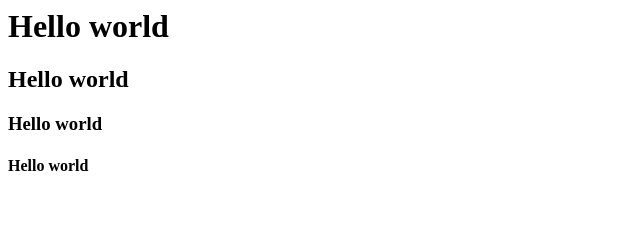
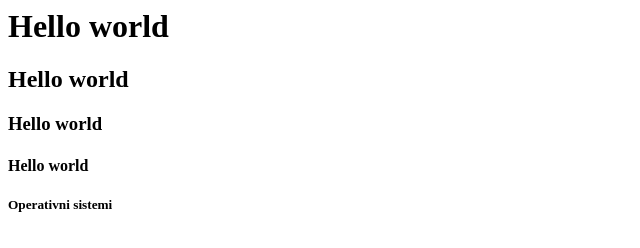
Before and after one commit to ristopopovic/vezba1, a plain HTML site: page index.html in a window 1280 px wide. Shown: the whole page, without its empty margins (0-640 px from the left). Drawn offline with Linux system fonts and the light colour scheme.

Commit message:
Prva promena

```diff
--- a/index.html
+++ b/index.html
@@ -2,3 +2,4 @@
 <h2>Hello world</h2>
 <h3>Hello world</h3>
 <h4>Hello world</h3>
+    <h5>Operativni sistemi</h5>
```
